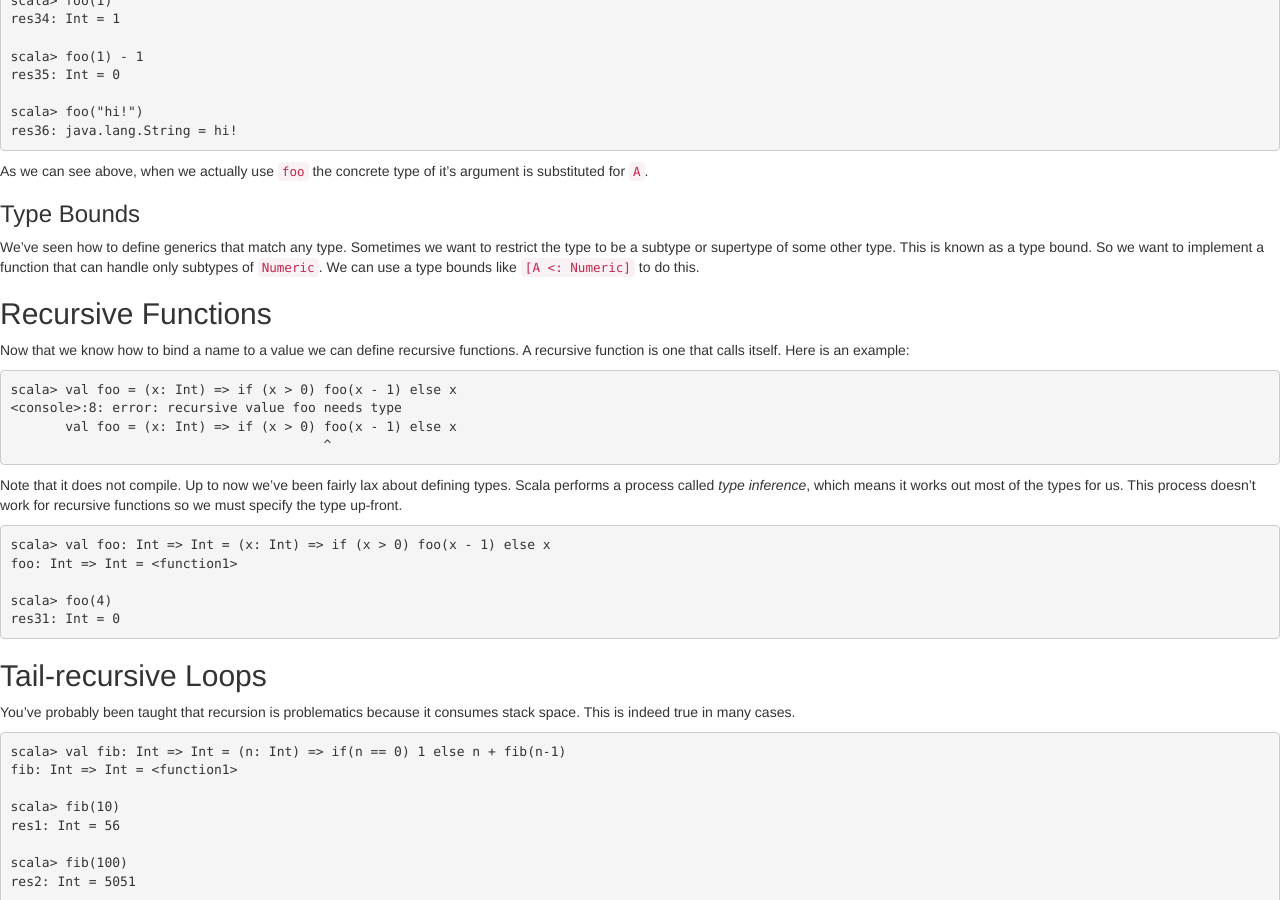
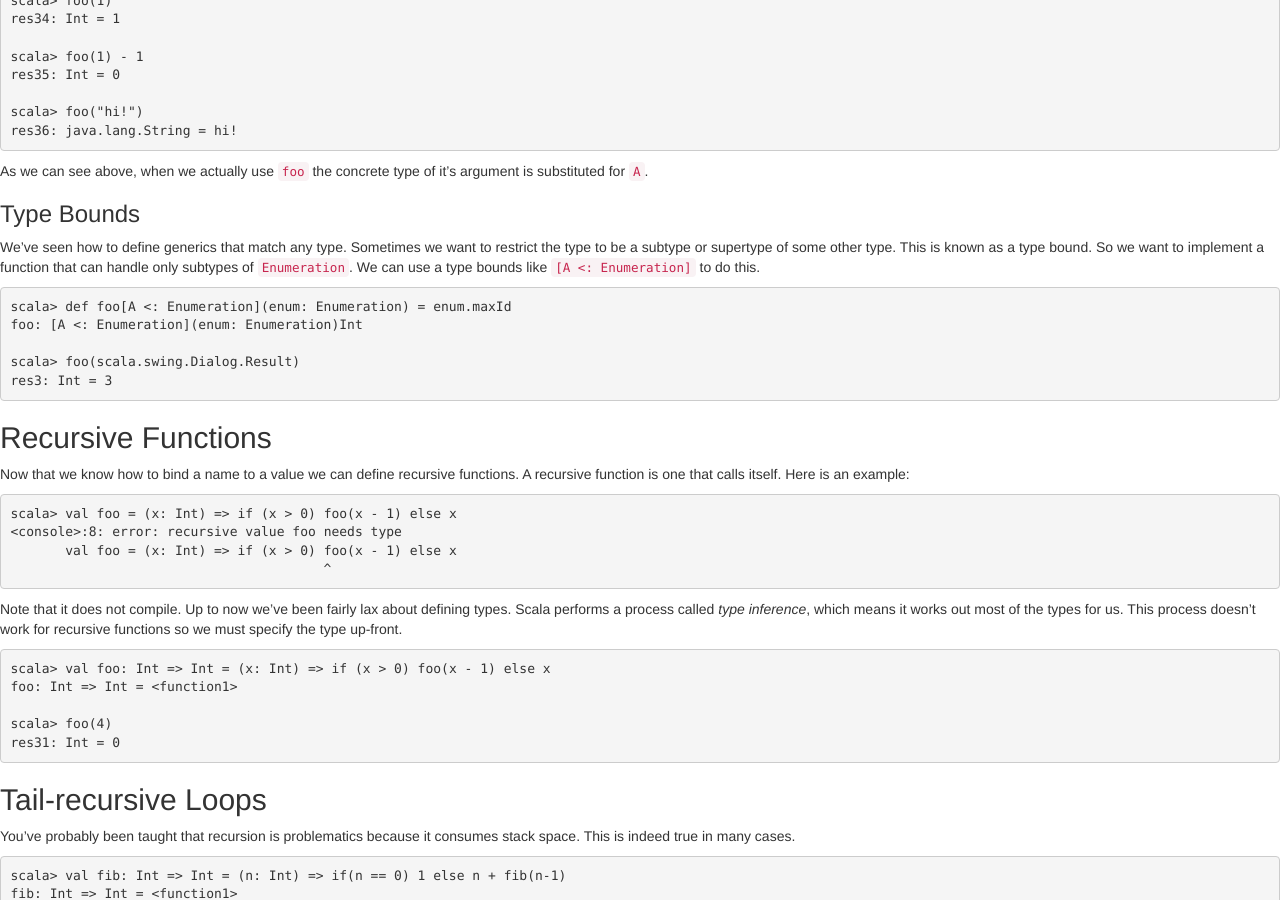
Before and after one commit to underscoreio/essential-scala, a Jekyll site: the page built from scala-basics/definitions.md, in a window 1280 px wide and 900 px high, scrolled down 3526 px. Built offline with Jekyll 4.4.1, drawn with Linux system fonts in a browser that asks for light colours; nearby versions of some CDN libraries; library files that are not in the unit come from our copies.

Commit message:
Add type bounds

```diff
--- a/scala-basics/definitions.md
+++ b/scala-basics/definitions.md
@@ -211,10 +211,14 @@ As we can see above, when we actually use `foo` the concrete type of it's argume
 
 ### Type Bounds
 
-We've seen how to define generics that match any type. Sometimes we want to restrict the type to be a subtype or supertype of some other type. This is known as a type bound. So we want to implement a function that can handle only subtypes of `Numeric`. We can use a type bounds like `[A <: Numeric]` to do this.
+We've seen how to define generics that match any type. Sometimes we want to restrict the type to be a subtype or supertype of some other type. This is known as a type bound. So we want to implement a function that can handle only subtypes of `Enumeration`. We can use a type bounds like `[A <: Enumeration]` to do this.
 
 {% highlight scala %}
+scala> def foo[A <: Enumeration](enum: Enumeration) = enum.maxId
+foo: [A <: Enumeration](enum: Enumeration)Int
 
+scala> foo(scala.swing.Dialog.Result)
+res3: Int = 3
 {% endhighlight %}
 
 
```
